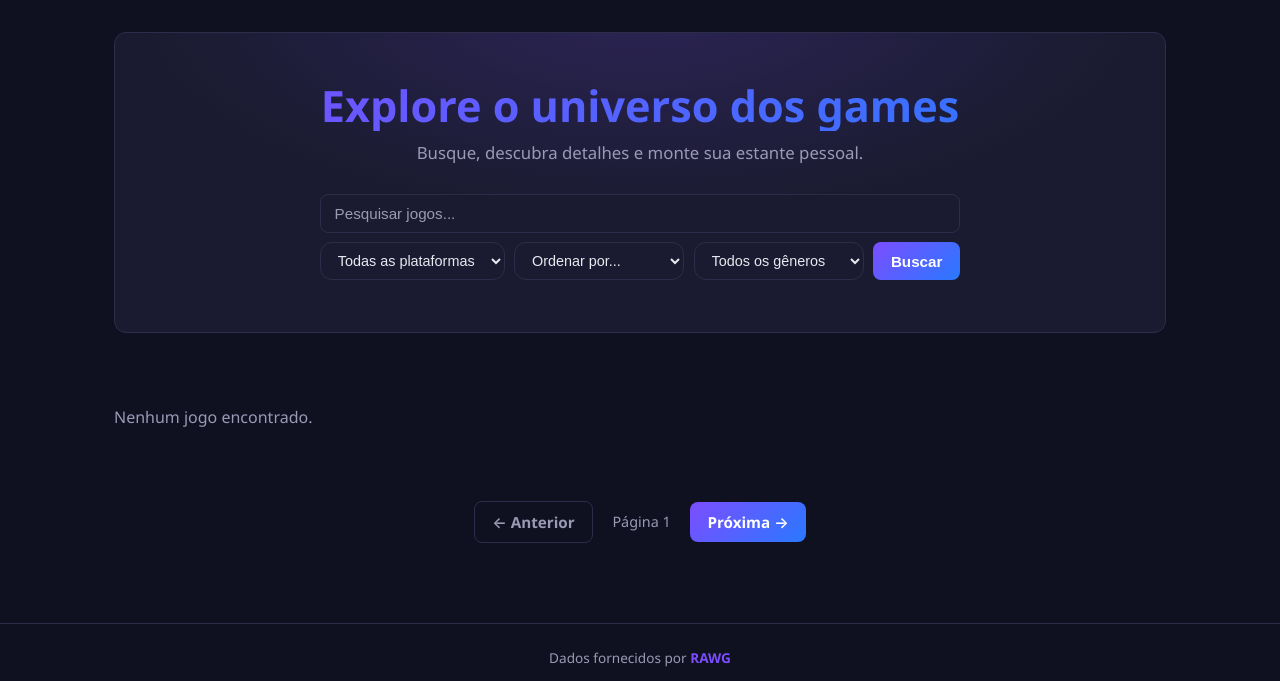
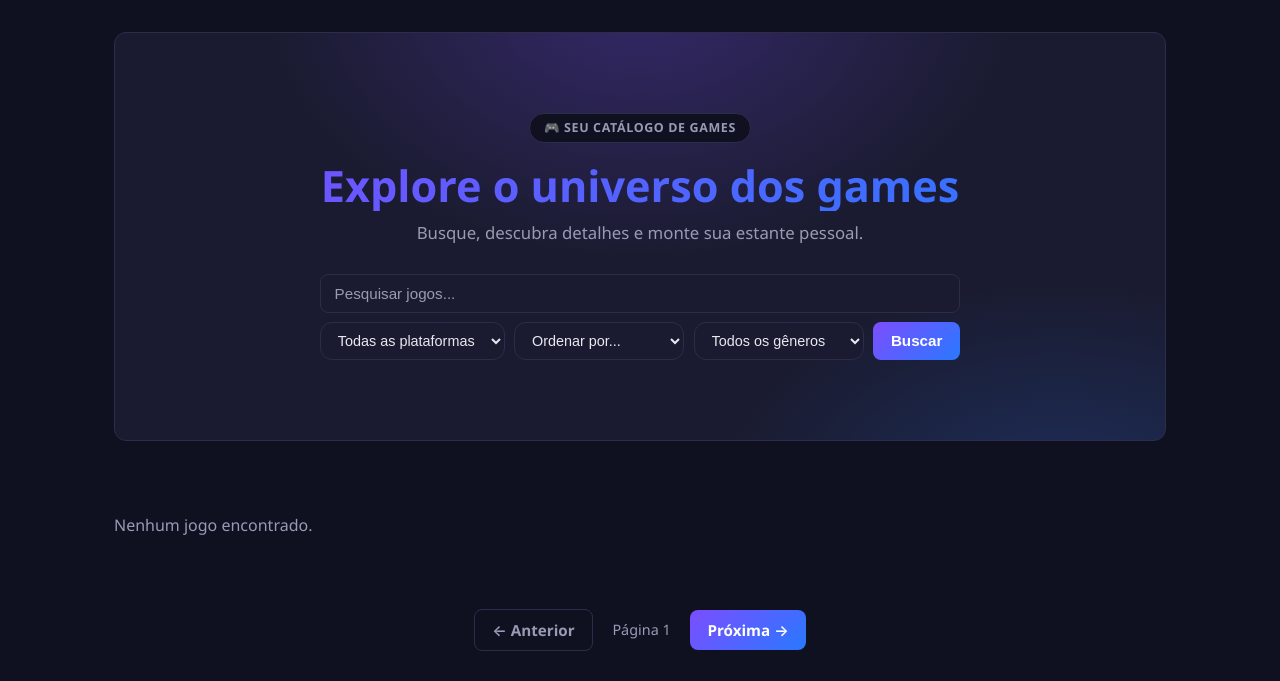
Before and after one commit to gabrielbastosg/Game_explorer-Django, a Django app: page / in a window 1280 px wide. Shown: the part 70-751 px from the top of the page. Run offline with Django 5.2, Linux system fonts and the light colour scheme; data that the repository does not hold is empty.

Commit message:
Melhora o CSS das paginas: hero, estante, detalhe, favoritos e login
Co-Authored-By: Claude Opus 4.8 <noreply@anthropic.com>

```diff
--- a/games/static/games/css/favorites.css
+++ b/games/static/games/css/favorites.css
@@ -25,3 +25,18 @@
     color: #ff5d6c;
     border-color: #ff5d6c;
 }
+/* ---------- Estado vazio (mais convidativo) ---------- */
+.fav-empty {
+    grid-column: 1 / -1;
+    display: flex;
+    flex-direction: column;
+    align-items: center;
+    gap: 1rem;
+    text-align: center;
+    padding: 3rem 1rem;
+    color: var(--text-muted);
+}
+
+.fav-empty-icon {
+    font-size: 3rem;
+}
--- a/games/static/games/css/game_detail.css
+++ b/games/static/games/css/game_detail.css
@@ -164,6 +164,18 @@
     margin-bottom: 0.8rem;
     padding-bottom: 0.5rem;
     border-bottom: 1px solid var(--border);
+    position: relative;
+}
+
+/* linhinha de acento, igual aos títulos da estante */
+.detail-section-title::after {
+    content: "";
+    position: absolute;
+    left: 0;
+    bottom: -1px;
+    height: 2px;
+    width: 56px;
+    background: var(--accent-grad);
 }
 
 .detail-description {
@@ -234,7 +246,17 @@
     font-size: 0.8rem;
     color: var(--text);
 }
+/* ---------- Hover nas tags (gênero + plataforma) ---------- */
+.genre-tag,
+.platform-pill {
+    transition: border-color 0.2s ease, color 0.2s ease;
+}
 
+.genre-tag:hover,
+.platform-pill:hover {
+    border-color: var(--accent);
+    color: #fff;
+}
 
 /* ---------- Responsivo ---------- */
 @media (max-width: 720px) {
--- a/games/static/games/css/home.css
+++ b/games/static/games/css/home.css
@@ -4,14 +4,30 @@
 
 /* ---------- Hero ---------- */
 .hero {
+    position: relative;
+    overflow: hidden;
     text-align: center;
-    padding: 3rem 1.5rem 3.25rem;
+    padding: clamp(3rem, 7vw, 5rem) 1.5rem;
     margin-bottom: 2.5rem;
     border: 1px solid var(--border);
     border-radius: var(--radius);
     background:
-        radial-gradient(80% 120% at 50% -10%, rgba(124, 77, 255, 0.18), transparent 60%),
+        radial-gradient(60% 110% at 50% -10%, rgba(124, 77, 255, 0.28), transparent 60%),
+        radial-gradient(55% 90% at 90% 115%, rgba(41, 121, 255, 0.20), transparent 60%),
         var(--bg-elev);
+}
+.hero-eyebrow {
+    display: inline-block;
+    font-size: 0.78rem;
+    font-weight: 600;
+    letter-spacing: 0.05em;
+    text-transform: uppercase;
+    color: var(--text-muted);
+    background: var(--bg);
+    border: 1px solid var(--border);
+    padding: 0.3rem 0.85rem;
+    border-radius: 999px;
+    margin-bottom: 1.1rem;
 }
 
 .hero-title {
--- a/games/static/games/css/my_shelf.css
+++ b/games/static/games/css/my_shelf.css
@@ -74,6 +74,8 @@
 }
 
 .stat {
+    position: relative;
+    overflow: hidden;
     background: var(--bg-elev);
     border: 1px solid var(--border);
     border-radius: var(--radius);
@@ -82,6 +84,22 @@
     display: flex;
     flex-direction: column;
     gap: 0.3rem;
+    transition: transform 0.2s ease, border-color 0.2s ease;
+}
+.stat:hover {
+    transform: translateY(-3px);
+    border-color: var(--accent);
+}
+
+/* faixa de acento no topo do card */
+.stat::before {
+    content: "";
+    position: absolute;
+    top: 0;
+    left: 0;
+    width: 100%;
+    height: 3px;
+    background: var(--accent-grad);
 }
 
 .stat-num {
@@ -159,3 +177,9 @@
 .review-form textarea {
     resize: vertical;
 }
+
+@media (max-width: 520px) {
+    .dashboard {
+        grid-template-columns: 1fr;
+    }
+}
--- a/games/templates/games/favorites.html
+++ b/games/templates/games/favorites.html
@@ -21,7 +21,11 @@
                 </div>
             </div>
         {% empty %}
-            <p class="empty-state">Você ainda não favoritou nenhum jogo.</p>
+            <div class="fav-empty">
+                <span class="fav-empty-icon">🕹️</span>
+                <p>Você ainda não favoritou nenhum jogo.</p>
+                <a href="{% url 'home' %}" class="btn btn-primary">Explorar jogos</a>
+            </div>
         {% endfor %}
     </div>
 {% endblock %}
--- a/games/templates/games/home.html
+++ b/games/templates/games/home.html
@@ -4,6 +4,7 @@
 
 {% block content %}
     <section class="hero">
+        <span class="hero-eyebrow">🎮 Seu catálogo de games</span>
         <h1 class="hero-title">Explore o universo dos games</h1>
         <p class="hero-subtitle">Busque, descubra detalhes e monte sua estante pessoal.</p>
 
```
Also changed, not shown: games/static/games/css/auth.css (+22 -3 lines).
